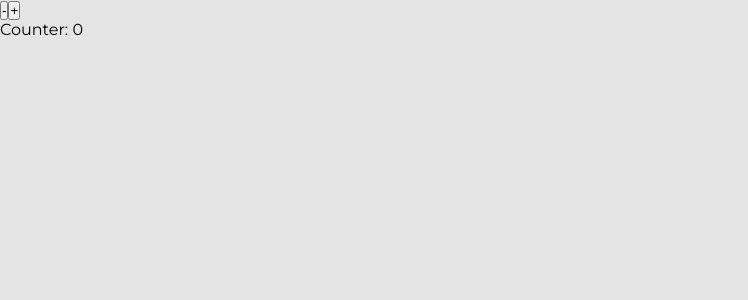
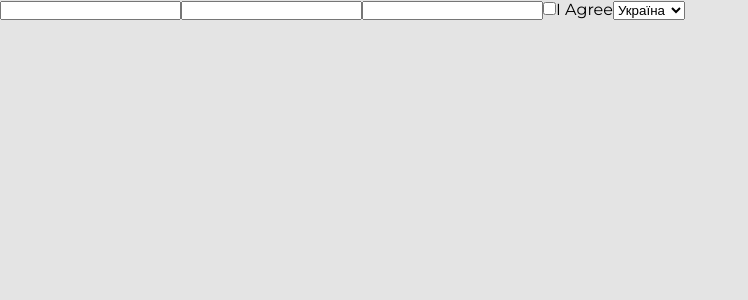
Before and after one commit to LizaSmetan/fe-pro, a React (Create React App) app: page / in a window 1280 px wide. Shown: the top 300 px of the page, without its empty margins (0-748 px from the left). Built offline with nearby package versions, Linux system fonts and the light colour scheme.

Commit message:
Робота з формами

```diff
--- a/src/components/App.js
+++ b/src/components/App.js
@@ -1,11 +1,11 @@
 // import Switch from './Switch';
-import Counter from './Counter';
+import LoginForm from './LoginForm';
 
 function App() {
   return (
     <div>
       {/* <Switch message="Test" /> */}
-      <Counter />
+      <LoginForm />
     </div>
   );
 }
--- /dev/null
+++ b/src/components/LoginForm.js
@@ -0,0 +1,45 @@
+import { Component } from 'react';
+
+const INITIAL_STATE = {
+    login: '',
+    email: '',
+    password: '',
+    agreed: false,
+    country: 'UA'
+}
+
+export default class Form extends Component {
+  state = {
+    ...INITIAL_STATE
+  };
+  handleSubmit = (event) => {
+    event.preventDefault();
+    console.log(this.state)
+    // fetch().then(() => {})
+    this.setState({...INITIAL_STATE})
+  }
+  handleChange = (event) => {
+    const { name, value, type, checked } = event.target;
+    console.log(name, value, type, checked)
+    this.setState({[name]: type === 'checkbox' ? checked : value})
+  }
+
+  render() {
+    return (
+      <form onSubmit={this.handleSubmit}>
+        <input value={this.state.email} type="text" name="email" onChange={this.handleChange}/>
+        <input value={this.state.login} type="text" name="login" onChange={this.handleChange}/>
+        <input value={this.state.password} type="password" name="password" onChange={this.handleChange}/>
+        <label>
+            <input type="checkbox" checked={this.state.agreed} name="agreed" onChange={this.handleChange}/>
+            I Agree
+        </label>
+        <select name="country" onChange={this.handleChange} value={this.state.country}>
+            <option value="UA">Україна</option>
+            <option value="PL">Польша</option>
+        </select>
+        <button style={{display: this.state.agreed ? 'inline-block' : 'none'}}>Login</button>
+      </form>
+    );
+  }
+}
```
Also changed, not shown: 1 other file (tests, documents, lock files or other folders).
